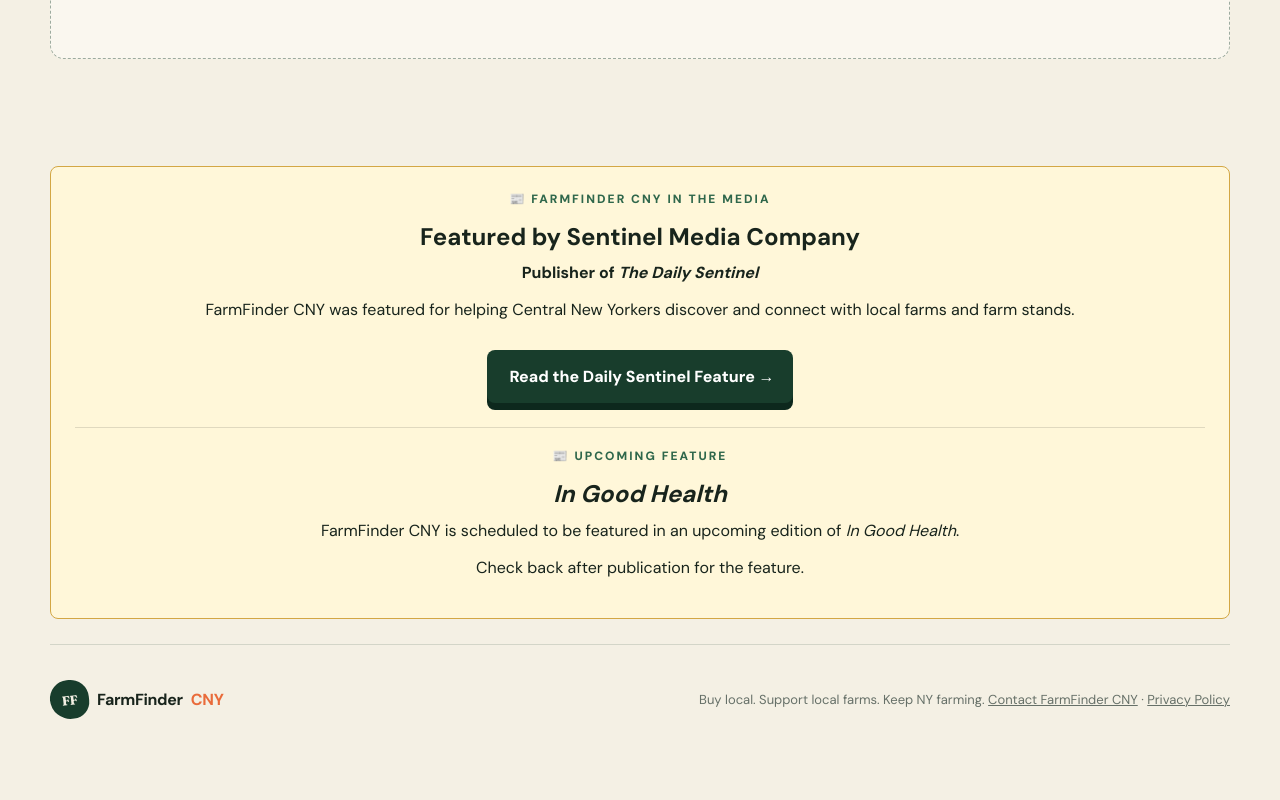
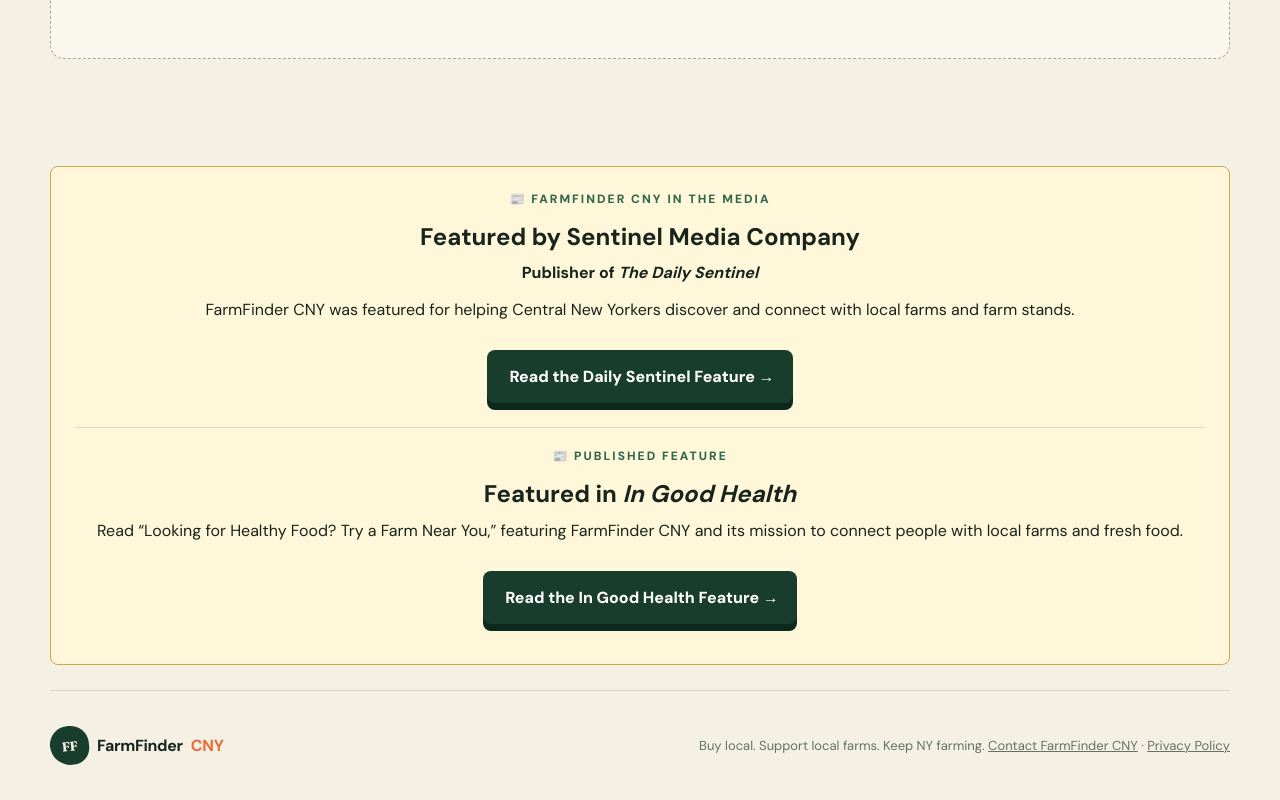
Before and after one commit to FarmFinderCNY/farmfinder-cny, a Next.js app: page / in a window 1280 px wide. Shown: the part 1815-2615 px from the top of the page. Before the commit the page ends 2569 px from the top, so only its background shows below. Built offline with nearby package versions, Linux system fonts and the light colour scheme; no server answers; the database is empty.

Commit message:
Update In Good Health mention to published feature with article link

```diff
--- a/app/page.tsx
+++ b/app/page.tsx
@@ -17,7 +17,7 @@
     <div id="available-near-me"><AvailableNearMe stands={stands} /></div>
     <section className="shell" style={{ paddingTop: "1.5rem" }}><div className="notice" style={{ textAlign: "center", padding: "1.25rem" }}><p className="eyebrow">🌎 FarmFinder is growing</p><h2 style={{ margin: ".35rem 0 .65rem" }}>Started in CNY. Find farms wherever you are.</h2><p>Central New York remains our home. You can now explore FarmFinder by state and help grow the map in your area.</p><p style={{ marginTop: ".9rem" }}><Link className="primary-button" href="/regions">Explore another region →</Link></p></div></section>
     <section id="stands" className="stands-section shell" style={{ paddingTop: "1.5rem" }}><div className="section-heading"><div><p className="eyebrow">Explore local farms</p><h2>Find what’s fresh near you.</h2></div><p>{stands.length} active {stands.length === 1 ? "stand" : "stands"}</p></div>{!configured && <div className="notice"><strong>Almost ready.</strong> Add the Supabase publishable key in Vercel to load live farm stands.</div>}{configured && stands.length === 0 ? <div className="empty-state"><span>🌱</span><h3>The first listings are taking root.</h3><p>Active farm stands will show here automatically.</p></div> : <StandDirectory stands={stands} />}</section>
-    <section className="shell" style={{ paddingTop: "2rem" }}><div className="notice" style={{ textAlign: "center", padding: "1.5rem" }}><p className="eyebrow">📰 FarmFinder CNY in the Media</p><h2 style={{ margin: "0.35rem 0 0.65rem" }}>Featured by Sentinel Media Company</h2><p><strong>Publisher of <em>The Daily Sentinel</em></strong></p><p style={{ marginTop: "0.65rem" }}>FarmFinder CNY was featured for helping Central New Yorkers discover and connect with local farms and farm stands.</p><p style={{ marginTop: "0.8rem" }}><a className="primary-button" href="https://www.romesentinel.com/news/farmfindercny/article_b28abbd6-55fc-44e2-bc49-d2f91e5153b4.html" target="_blank" rel="noopener noreferrer">Read the Daily Sentinel Feature →</a></p><div style={{ borderTop: "1px solid rgba(0,0,0,0.12)", marginTop: "1.5rem", paddingTop: "1.25rem" }}><p className="eyebrow">📰 Upcoming Feature</p><h2 style={{ margin: "0.35rem 0 0.65rem" }}><em>In Good Health</em></h2><p>FarmFinder CNY is scheduled to be featured in an upcoming edition of <em>In Good Health</em>.</p><p style={{ marginTop: "0.65rem" }}>Check back after publication for the feature.</p></div></div></section>
+    <section className="shell" style={{ paddingTop: "2rem" }}><div className="notice" style={{ textAlign: "center", padding: "1.5rem" }}><p className="eyebrow">📰 FarmFinder CNY in the Media</p><h2 style={{ margin: "0.35rem 0 0.65rem" }}>Featured by Sentinel Media Company</h2><p><strong>Publisher of <em>The Daily Sentinel</em></strong></p><p style={{ marginTop: "0.65rem" }}>FarmFinder CNY was featured for helping Central New Yorkers discover and connect with local farms and farm stands.</p><p style={{ marginTop: "0.8rem" }}><a className="primary-button" href="https://www.romesentinel.com/news/farmfindercny/article_b28abbd6-55fc-44e2-bc49-d2f91e5153b4.html" target="_blank" rel="noopener noreferrer">Read the Daily Sentinel Feature →</a></p><div style={{ borderTop: "1px solid rgba(0,0,0,0.12)", marginTop: "1.5rem", paddingTop: "1.25rem" }}><p className="eyebrow">📰 Published Feature</p><h2 style={{ margin: "0.35rem 0 0.65rem" }}>Featured in <em>In Good Health</em></h2><p>Read “Looking for Healthy Food? Try a Farm Near You,” featuring FarmFinder CNY and its mission to connect people with local farms and fresh food.</p><p style={{ marginTop: "0.8rem" }}><a className="primary-button" href="https://www.mvhealthnews.com/looking-for-healthy-food-try-a-farm-near-you/" target="_blank" rel="noopener noreferrer">Read the In Good Health Feature →</a></p></div></div></section>
     <footer className="footer shell"><a className="brand" href="#top"><span>FF</span> FarmFinder <b>CNY</b></a><p>Buy local. Support local farms. Keep NY farming. <Link href="/contact">Contact FarmFinder CNY</Link>{" · "}<Link href="/privacy">Privacy Policy</Link></p></footer>
   </main>;
 }
```
